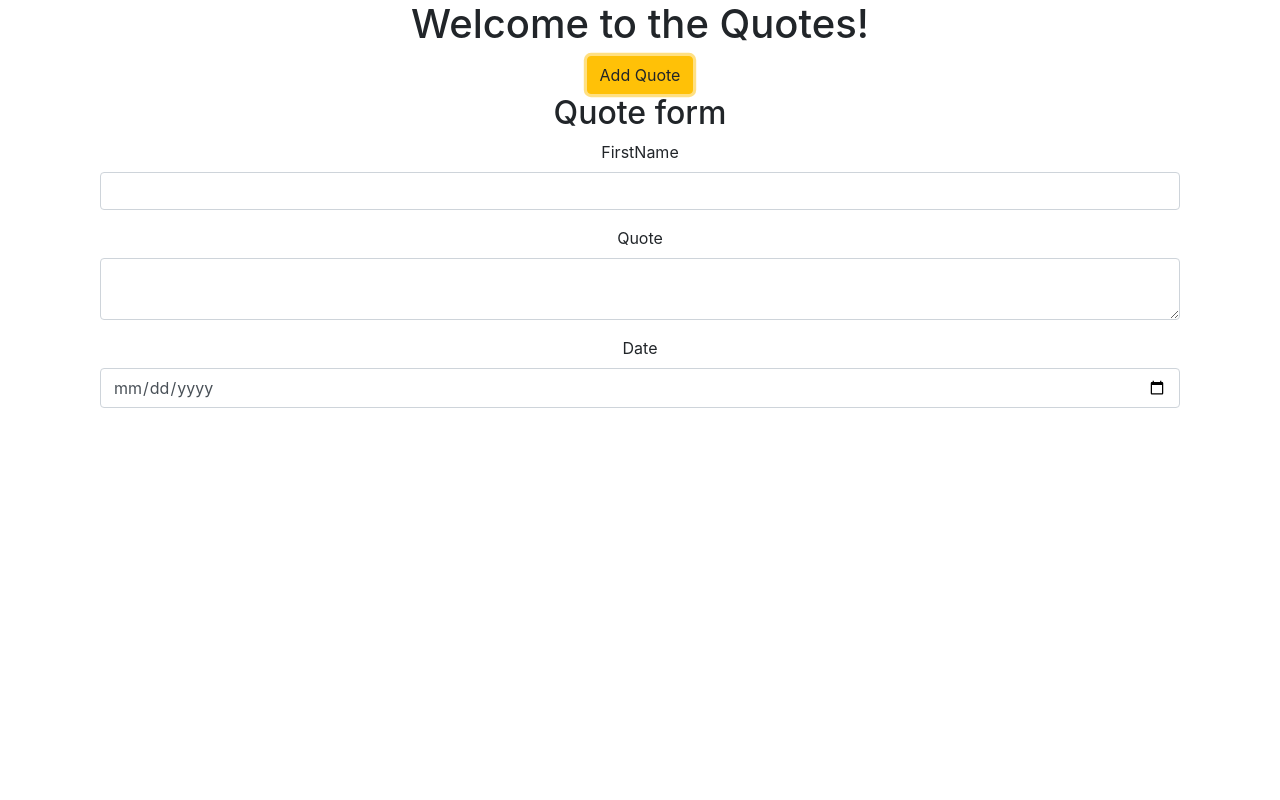
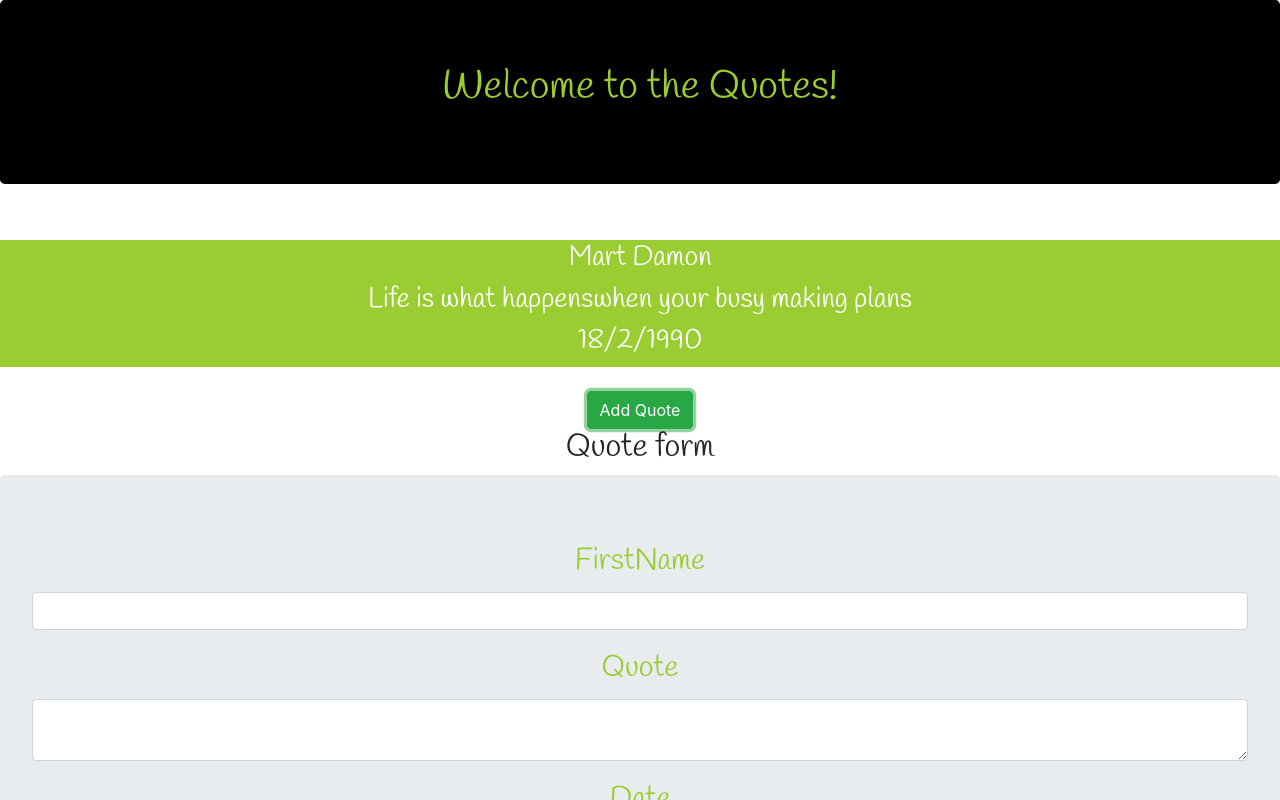
Before and after one commit to Anne56njeri/Quotes, an Angular app: page / in a window 1280 px wide. Both pictures are taken after a click on the button "Add Quote". Shown: the top 800 px of the page. Built offline with nearby package versions, Linux system fonts and the light colour scheme.

Commit message:
jumbotron class has been added

```diff
--- a/src/app/app.component.css
+++ b/src/app/app.component.css
@@ -0,0 +1,21 @@
+h3{
+  font-family: 'Handlee', cursive;
+  color:white;
+
+
+}
+h1{
+  font-family: 'Handlee', cursive;
+  color: yellowgreen;
+
+}
+.bing{
+  border-style: solid;
+  border-width: 1px;
+  border-color: yellowgreen;
+  background-color: yellowgreen;
+
+}
+.jumbotron{
+  background-color: black;
+}
--- a/src/app/app.component.html
+++ b/src/app/app.component.html
@@ -1,9 +1,17 @@
 <div style="text-align:center">
+  <div class="jumbotron">
   <h1>
     Welcome to the  Quotes!
   </h1>
+</div>
+<br>
+<div class="container" class="bing">
+<div *ngFor='let quote of quotes' >
+<h3>{{quote.name}}</h3>
+<h3>{{quote.quote}}</h3>
+<h3>{{quote.date}}</h3>
+</div>
 
-<div class="container">
-
-<app-quote-form></app-quote-form>
 </div>
+<br>
+<app-quote-form (addQuote)="addNewQuote($event)"></app-quote-form>
--- a/src/app/app.component.ts
+++ b/src/app/app.component.ts
@@ -1,4 +1,4 @@
-import { Component } from '@angular/core';
+import { Component} from '@angular/core';
 import{Quotes} from './items'
 
 @Component({
@@ -9,7 +9,12 @@ import{Quotes} from './items'
 export class AppComponent {
 
   quotes = [
-    new Quotes ("watch finding nemo","buy cookies","get home")
+    new Quotes ("Mart Damon","Life is what happenswhen your busy making plans","18/2/1990")
     ]
 
+    addNewQuote(Quote){
+      this.quotes.push(Quote)
+
+    }
+
   }
--- a/src/app/quote-form/quote-form.component.css
+++ b/src/app/quote-form/quote-form.component.css
@@ -0,0 +1,8 @@
+h2{
+  font-family: 'Handlee', cursive;
+}
+.form-group{
+  font-family: 'Handlee', cursive;
+  color:yellowgreen;
+  font-size: 30px;
+}
--- a/src/app/quote-form/quote-form.component.html
+++ b/src/app/quote-form/quote-form.component.html
@@ -1,7 +1,9 @@
-<button  class="btn btn-warning"(click)='quoteInfo()'>Add Quote</button>
+<button  class="btn btn-success"(click)='quoteInfo()'>Add Quote</button>
 <div *ngIf="showQuote">
 <h2>Quote form</h2>
-<div class="container-fluid">
+
+<div class="container-fluid" class="jumbotron">
+  <form (ngSubmit)='submitQuote()'>
   <div class="form-group">
     <label for="firstname">FirstName</label>
     <input type ="text" required class="form-control" id="name" [(ngModel)]="newQuote.name" name="name">
@@ -14,12 +16,13 @@
       <label for="date">Date</label>
       <input type="date" class="form-control" [(ngModel)]="newQuote.date" name="date">
     </div>
+    <button class="btn btn-success" type="submit">Create Quote</button>
+  </form>
 </div>
 </div>
+
 <!--p *ngFor='let quote of quotes'>{{quote.quote}}</p>
 <div *ngFor='let quote of quotes'>
 <app-quote-details [quote]='quote'></app-quote-details>
 </div-->
 {{newQuote.name}}
-{{newQuote.quote}}
-{{newQuote.date}}
--- a/src/app/quote-form/quote-form.component.ts
+++ b/src/app/quote-form/quote-form.component.ts
@@ -1,4 +1,4 @@
-import { Component, OnInit } from '@angular/core';
+import { Component, OnInit,Output,EventEmitter } from '@angular/core';
 import { Quotes} from '../items'
 @Component({
   selector: 'app-quote-form',
@@ -8,7 +8,12 @@ import { Quotes} from '../items'
 export class QuoteFormComponent implements OnInit {
 public showQuote: boolean;
 
-newQuote=new Quotes("","","");
+newQuote=new Quotes('','','');
+@Output() addQuote=new EventEmitter<Quotes>();
+
+submitQuote(){
+  this.addQuote.emit(this.newQuote);
+}
 
 
 quoteInfo(){
--- a/src/index.html
+++ b/src/index.html
@@ -4,7 +4,8 @@
   <meta charset="utf-8">
   <title>Quotes</title>
   <base href="/">
-
+  <link href="https://fonts.googleapis.com/css?family=Berkshire+Swash|Indie+Flower" rel="stylesheet">
+  <link href="https://fonts.googleapis.com/css?family=Berkshire+Swash|Handlee|Indie+Flower" rel="stylesheet">
   <meta name="viewport" content="width=device-width, initial-scale=1">
   <link rel="icon" type="image/x-icon" href="favicon.ico">
 </head>
```
Also changed, not shown: 3 other files (tests, documents, lock files or other folders).
